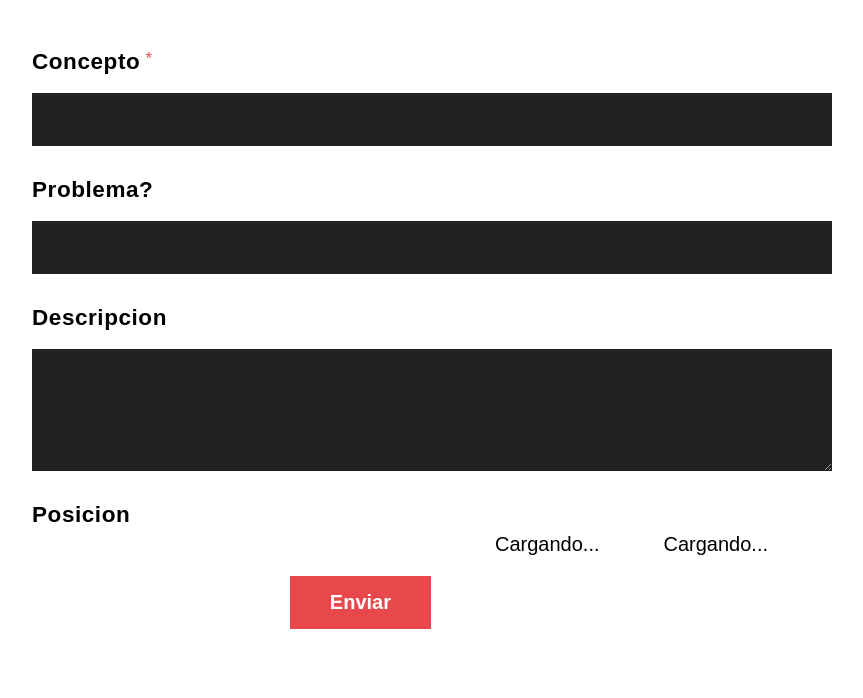
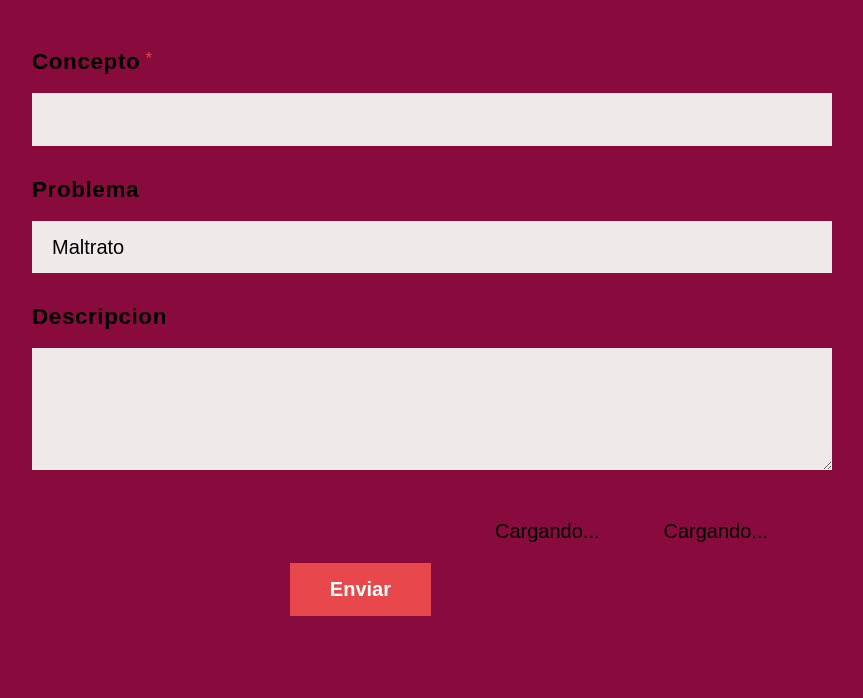
Before and after one commit to beto519/Overcrowded, a PHP site: page /formulario.php in a window 1280 px wide. Shown: the top 698 px of the page, without its empty margins (208-1071 px from the left). Run offline with PHP 8.4, Linux system fonts and the light colour scheme; data that the repository does not hold is empty.

Commit message:
beto519
aaaaaayudaaaaaa

```diff
--- a/css/formularios.css
+++ b/css/formulario.css
@@ -3,7 +3,7 @@
 }
 
 body {
-  background-color: #ffffff;
+  background-color: #890A3D;
   font-family: "Titillium Web", sans-serif;
 }
 @media screen and (min-width: 40em) {
@@ -49,12 +49,12 @@
   line-height: normal;
   width: 100%;
   box-sizing: border-box;
-  background: #222222;
-  color: white;
+  background: #f0eaea;
+  color: rgb(2, 2, 2);
   position: relative;
 }
 .customSelect:placeholder, .form .select:placeholder, .form .textarea:placeholder, .form .text-input:placeholder, .form .option-input + label:placeholder, .form .checkbox-input + label:placeholder {
-  color: white;
+  color: rgb(2, 2, 2);
 }
 .customSelect:-webkit-autofill, .form .select:-webkit-autofill, .form .textarea:-webkit-autofill, .form .text-input:-webkit-autofill, .form .option-input + label:-webkit-autofill, .form .checkbox-input + label:-webkit-autofill {
   box-shadow: 0 0 0px 1000px #111111 inset;
@@ -69,7 +69,7 @@
   background-repeat: repeat;
 }
 .form:not(.has-magic-focus) .customSelect.customSelectFocus, .form:not(.has-magic-focus) .customSelect:active, .form:not(.has-magic-focus) .select:active, .form:not(.has-magic-focus) .textarea:active, .form:not(.has-magic-focus) .text-input:active, .form:not(.has-magic-focus) .option-input + label:active, .form:not(.has-magic-focus) .checkbox-input + label:active, .form:not(.has-magic-focus) .customSelect:focus, .form:not(.has-magic-focus) .select:focus, .form:not(.has-magic-focus) .textarea:focus, .form:not(.has-magic-focus) .text-input:focus, .form:not(.has-magic-focus) .option-input + label:focus, .form:not(.has-magic-focus) .checkbox-input + label:focus {
-  background: #4E4E4E;
+  background: #e4d7d7;
 }
 
 .form .message {
--- a/formulario.php
+++ b/formulario.php
@@ -11,7 +11,7 @@
       $queryInsertUser = sprintf("INSERT INTO reportes (concepto,descripcion,Categoria) VALUES ('%s', '%s', '%s')",
           mysqli_real_escape_string($connLocalhost, trim($_POST['concept'])),
           mysqli_real_escape_string($connLocalhost, trim($_POST['descripcion'])),
-          mysqli_real_escape_string($connLocalhost, trim($_POST['categoria']))
+          mysqli_real_escape_string($connLocalhost, trim($_POST['select']))
 
       );
 
@@ -49,7 +49,7 @@
   <meta charset="UTF-8">
   <meta http-equiv="X-UA-Compatible" content="IE=edge">
   <meta name="viewport" content="width=device-width, initial-scale=1.0">
-  <link rel="stylesheet" href="css/formularios.css">
+  <link rel="stylesheet" href="css/formulario.css">
 
   <title>Document</title>
 </head>
@@ -66,8 +66,17 @@
 
 
   <div class='field'>
-    <label class='label'>Problema?</label>
-    <input class='text-input' id='categoria' name='categoria' required type='text' value="<?php if(isset($_POST['categoria'])) echo $_POST['categoria']; ?>">
+
+    <label class='label'>Problema</label>
+
+  <select class='textarea' name="select">
+  <option class='textarea' value="Violencia">Violencia</option>
+  <option class='textarea' value="Maltrato" selected>Maltrato</option>
+  <option class='textarea' value="Salubridad">Salubridad</option>
+  <option class='textarea' value="Salubridad">Salud</option>
+  <option class='textarea' value="Publicos">Publicos</option>
+  <option class='textarea' value="Otros">Otros</option>
+</select>
   </div>
 
   <p class='field'>
@@ -75,10 +84,10 @@
     <textarea class='textarea' cols='50' id='descripcion' name='descripcion' rows='4' value ="<?php if(isset($_POST['descripcion'])) echo $_POST['descripcion']; ?>"></textarea>
   </p>
   <p class='field half'>
-    <label class='label' for='select'>Posicion</label>
+    <label class='label' for='select'></label>
 
-    <p class="ocultar" id="latitud"></p>
-  <p class="ocultar" id="longitud"></p> </p>
+    <p  id="latitud" name="latitud"><?php if(isset($_POST['latitud'])) echo $_POST['latitud']; ?></p>
+  <p  id="longitud" name="name"></p> <?php if(isset($_POST['longitud'])) echo $_POST['longitud']; ?></p>
   <p class='field half'>
     <input class='button' id="send"  name="send" type='submit' value='Enviar'>
   </p>
--- a/mapa.php
+++ b/mapa.php
@@ -31,7 +31,7 @@
     <meta charset="UTF-8">
     <meta name="viewport" content="initial-scale=1.0">
 	<link rel="stylesheet" href="css/mapa.css">
-    <title>Maps JavaScript API</title>
+    <title>Mapa</title>
 	<head>
 
 		<div id="map" ></div>
```
Also changed, not shown: visualizarReportes.php (+4 -4 lines).
